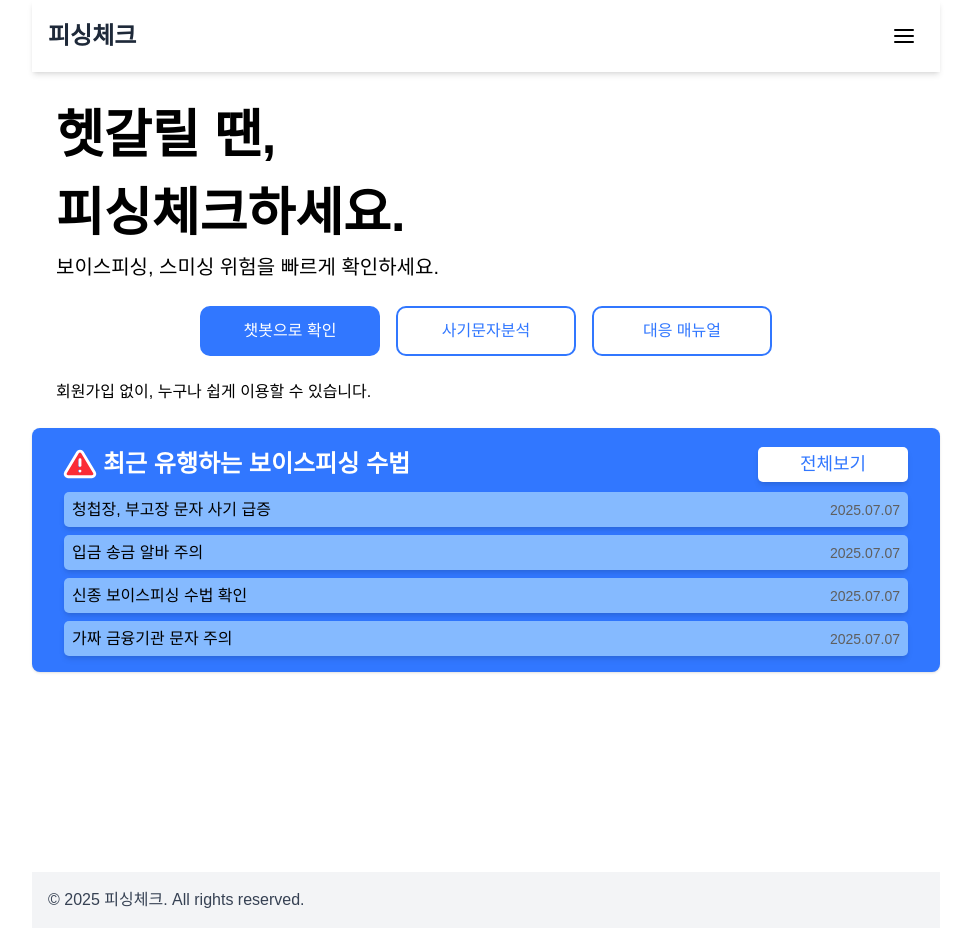
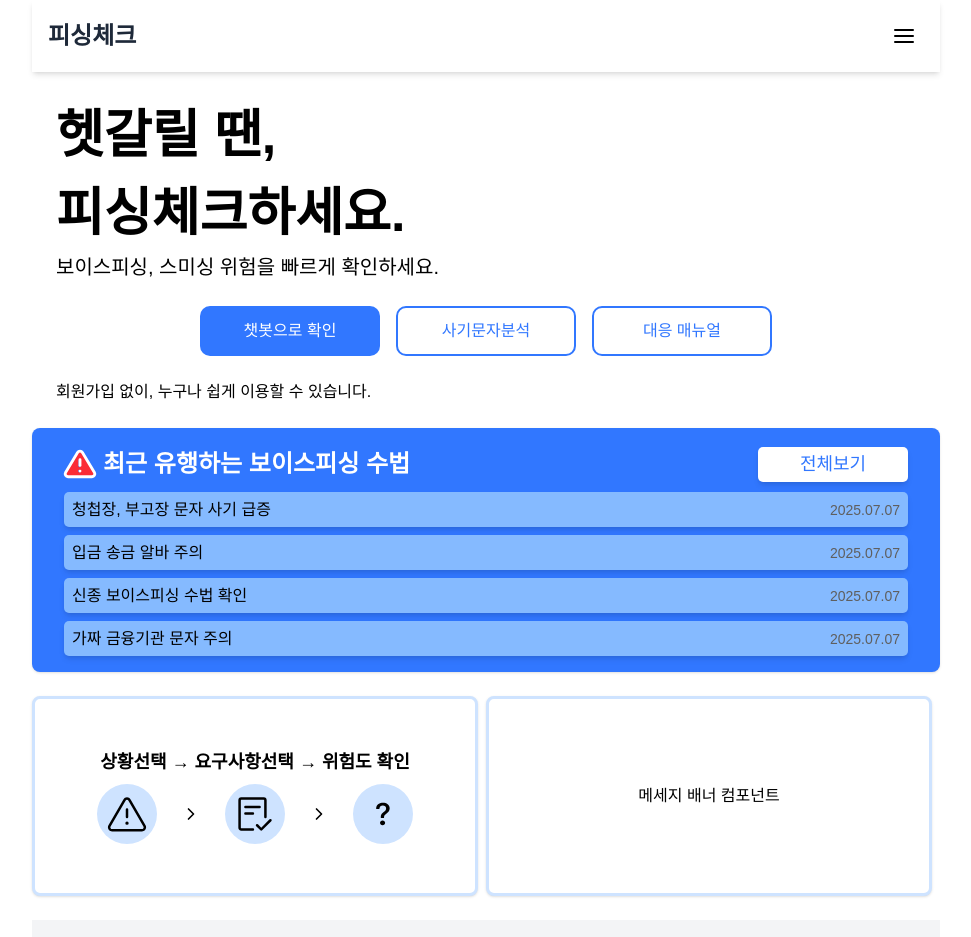
Before and after one commit to Su-Bang-Phishing-Check/Front-Phishing-Check, a Next.js app: page / in a window 1280 px wide. Shown: the top 937 px of the page, without its empty margins (154-1125 px from the left). Built offline with nearby package versions, Linux system fonts and the light colour scheme.

Commit message:
홈 수정

```diff
--- a/src/app/components/ChatStepIcon.tsx
+++ b/src/app/components/ChatStepIcon.tsx
@@ -9,10 +9,10 @@ const ChatStepIcon = () => {
       <div className="flex items-center justify-center w-[60px] h-[60px] bg-[#CEE3FF] rounded-full">
         <GoAlert className="h-10 w-10" />
       </div>
-      <div className="flex items-center justify-center w-[60px] h-[60px] bg-[#CEE3FF] rounded-full">
+      <div>
         <FiChevronRight className="h-5 w-5" />
       </div>
-      <div>
+      <div className="flex items-center justify-center w-[60px] h-[60px] bg-[#CEE3FF] rounded-full">
         <GoChecklist className="h-10 w-10" />
       </div>
       <div>
--- a/src/app/components/MessageBanner.tsx
+++ b/src/app/components/MessageBanner.tsx
@@ -1,7 +1,11 @@
 "use client";
 
 const MessageBanner = () => {
-  return <div></div>;
+  return (
+    <div className="flex flex-col items-center justify-center bg-white border-3 border-[#CEE3FF] p-4 my-4 mx-2 rounded-lg shadow-sm text-black w-[450px] h-[200px]">
+      메세지 배너 컴포넌트
+    </div>
+  );
 };
 
 export default MessageBanner;
--- a/src/app/page.tsx
+++ b/src/app/page.tsx
@@ -1,11 +1,17 @@
 import MainBanner from "./components/MainBanner";
 import Notice from "./components/Notice";
+import ChatbotBanner from "./components/ChatbotBanner";
+import MessageBanner from "./components/MessageBanner";
 
 const Home = () => {
   return (
     <>
       <MainBanner />
       <Notice />
+      <div className="flex items-center justify-center my-2">
+        <ChatbotBanner />
+        <MessageBanner />
+      </div>
     </>
   );
 };
```
